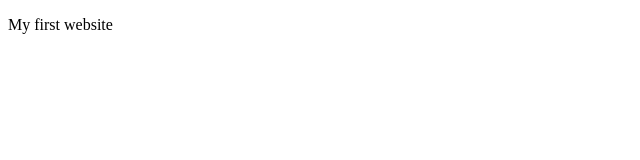
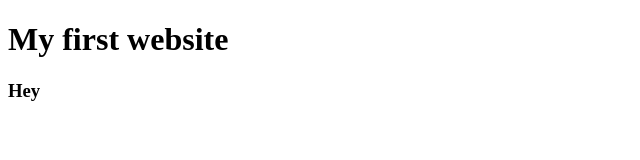
Before and after one commit to Hasanul14/Krypton, a plain HTML site: page index.html in a window 1280 px wide. Shown: the whole page, without its empty margins (0-640 px from the left). Drawn offline with Linux system fonts and the light colour scheme.

Commit message:
learned github

```diff
--- a/index.html
+++ b/index.html
@@ -7,6 +7,7 @@
     <title>Document</title>
 </head>
 <body>
-    <p>My first website</p>
+    <h1>My first website</h1>
+    <h3>Hey</h3>
 </body>
 </html>
```
